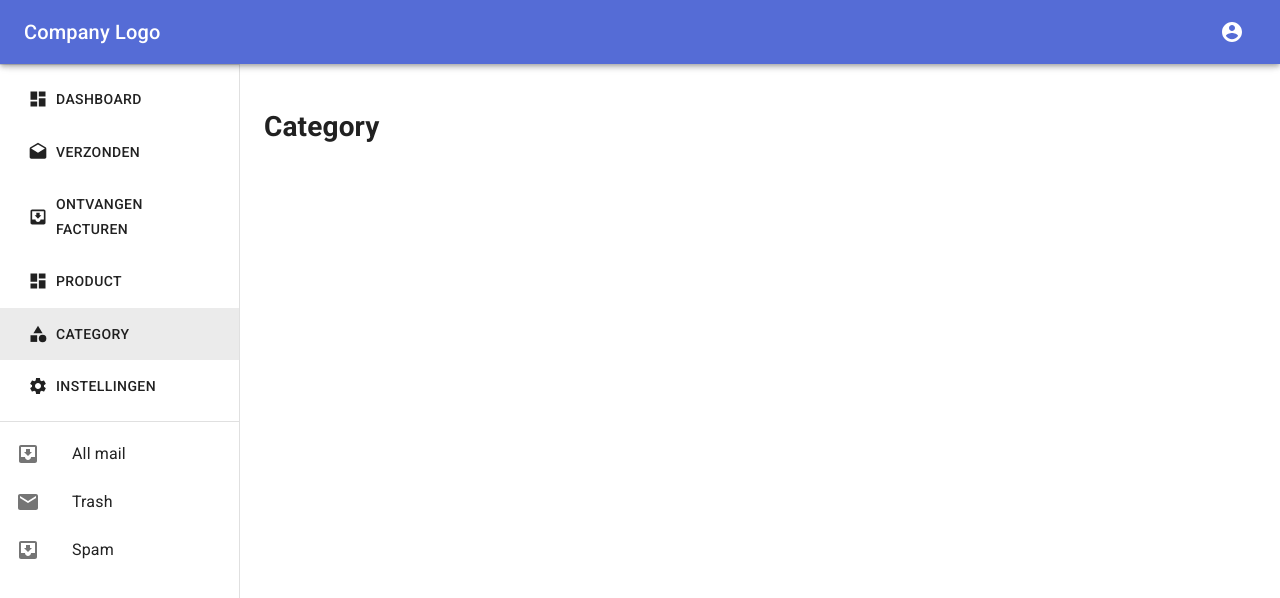
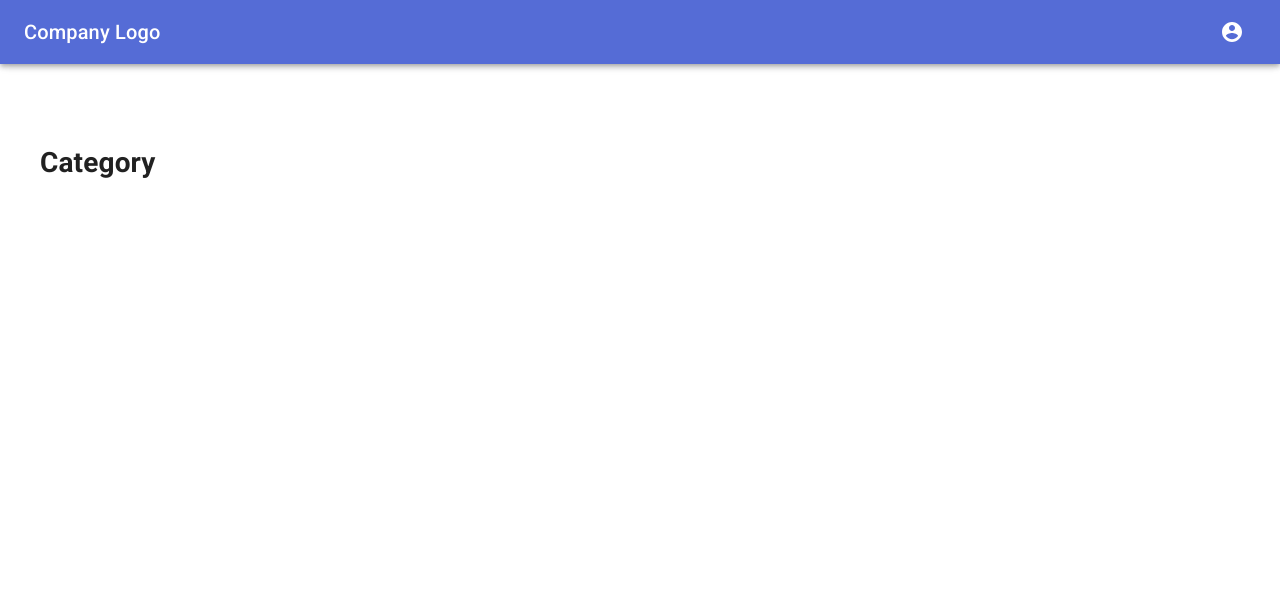
Before and after one commit to rilwanfit/invoice-frontend, a Next.js app: page /category in a window 1280 px wide. Shown: the top 598 px of the page. Built offline with nearby package versions, Linux system fonts and the light colour scheme.

Commit message:
login form redesign

```diff
--- a/components/ResponsiveDrawer.js
+++ b/components/ResponsiveDrawer.js
@@ -1,3 +1,4 @@
+import { useContext } from 'react';
 import Link from "next/link";
 import { useRouter } from 'next/router'
 
@@ -25,6 +26,8 @@ import Toolbar from '@material-ui/core/Toolbar';
 import Typography from '@material-ui/core/Typography';
 import { makeStyles, useTheme } from '@material-ui/core/styles';
 
+import { ApplicationContext } from './ApplicationContext'
+
 import Header from '../components/Header'
 
 const drawerWidth = 240;
@@ -47,7 +50,8 @@ const useStyles = makeStyles((theme) => ({
     },
     content: {
         flexGrow: 1,
-        padding: theme.spacing(3),
+        padding: 40,
+        marginTop: 20
     },
 }));
 
@@ -58,9 +62,17 @@ function ResponsiveDrawer(props) {
     const theme = useTheme();
     const [mobileOpen, setMobileOpen] = React.useState(false);
 
+    const {
+        authenticated
+    } = useContext(ApplicationContext)
+
     const handleDrawerToggle = () => {
         setMobileOpen(!mobileOpen);
     };
+
+    console.log(authenticated);
+
+
     const drawer = (
         <div>
             <Hidden xsDown implementation="css">
@@ -70,44 +82,36 @@ function ResponsiveDrawer(props) {
             <MenuList>
                 <Link href="/dashboard" passHref>
                     <MenuItem button selected={router.pathname === "/dashboard"} >
-                        <Button variant="caption" color="secondary" startIcon={<DashboardIcon />}>Dashboard</Button>
+                        <Button variant="text" color="secondary" startIcon={<DashboardIcon />}>Dashboard</Button>
                     </MenuItem>
                 </Link>
                 <Link href="/invoice" passHref>
                     <MenuItem button selected={((router.pathname === "/invoice") ? true : false)} >
-                        <Button variant="caption" color="secondary" startIcon={<DraftsIcon />}>Verzonden</Button>
+                        <Button variant="text" color="secondary" startIcon={<DraftsIcon />}>Verzonden</Button>
                     </MenuItem>
                 </Link>
                 <Link href="/outgoing-invoice" passHref>
                     <MenuItem button selected={((router.pathname === "/outgoing-invoice") ? true : false)} >
-                        <Button variant="caption" component="a" startIcon={<InboxIcon />}> Ontvangen facturen </Button>
+                        <Button variant="text" component="a" startIcon={<InboxIcon />}> Ontvangen facturen </Button>
                     </MenuItem>
                 </Link>
                 <Link href="/product" passHref>
                     <MenuItem button selected={((router.pathname === "/product") ? true : false)} >
-                        <Button variant="caption" component="a" startIcon={<DashboardIcon />}>Product</Button>
+                        <Button variant="text" component="a" startIcon={<DashboardIcon />}>Product</Button>
                     </MenuItem>
                 </Link>
                 <Link href="/category" passHref>
                     <MenuItem button selected={((router.pathname === "/category") ? true : false)} >
-                        <Button variant="caption" component="a" startIcon={<CategoryIcon />}>Category </Button>
+                        <Button variant="text" component="a" startIcon={<CategoryIcon />}>Category </Button>
                     </MenuItem>
                 </Link>
                 <Link href="/settings" passHref>
                     <MenuItem button selected={((router.pathname === "/settings") ? true : false)} >
-                        <Button variant="caption" component="a" startIcon={<SettingsIcon />}> Instellingen</Button>
+                        <Button variant="text" component="a" startIcon={<SettingsIcon />}> Instellingen</Button>
                     </MenuItem>
                 </Link>
             </MenuList >
             <Divider />
-            <MenuList>
-                {['All mail', 'Trash', 'Spam'].map((text, index) => (
-                    <MenuItem button key={text}>
-                        <ListItemIcon>{index % 2 === 0 ? <InboxIcon /> : <MailIcon />}</ListItemIcon>
-                        <ListItemText primary={text} />
-                    </MenuItem>
-                ))}
-            </MenuList>
         </div >
     );
 
@@ -115,11 +119,8 @@ function ResponsiveDrawer(props) {
 
     return (
         <div className={classes.root}>
-            <CssBaseline />
-
-
             <Header mobileOpen={mobileOpen} handleDrawerToggle={handleDrawerToggle} />
-
+            {authenticated &&
                 <nav className={classes.drawer} aria-label="mailbox folders">
                     {/* The implementation can be swapped with js to avoid SEO duplication of links. */}
                     <Hidden smUp implementation="css">
@@ -151,6 +152,7 @@ function ResponsiveDrawer(props) {
                         </Drawer>
                     </Hidden>
                 </nav>
+            }
             <main className={classes.content}>
                 <div className={classes.toolbar} />
                 {props.children}
--- a/package.json
+++ b/package.json
@@ -21,6 +21,7 @@
     "classnames": "^2.2.6",
     "clsx": "^1.1.0",
     "formik": "^2.1.4",
+    "formik-material-ui": "^2.0.0-beta.1",
     "next": "^9.4.1",
     "prop-types": "latest",
     "react": "^16.13.1",
--- a/pages/_app.js
+++ b/pages/_app.js
@@ -30,9 +30,6 @@ export default function MyApp(props) {
         <ApplicationProvider>
           {/* CssBaseline kickstart an elegant, consistent, and simple baseline to build upon. */}
           <CssBaseline />
-          {/* <Layout>
-            <Component {...pageProps} />
-          </Layout> */}
           <ResponsiveDrawer>
           <Component {...pageProps} />
           </ResponsiveDrawer>
```
Also changed, not shown: components/LoginForm.js (+17 -44 lines), pages/index.js (+32 -3 lines), 1 other file (tests, documents, lock files or other folders). Lines whose indentation alone changed are shown as unchanged.
